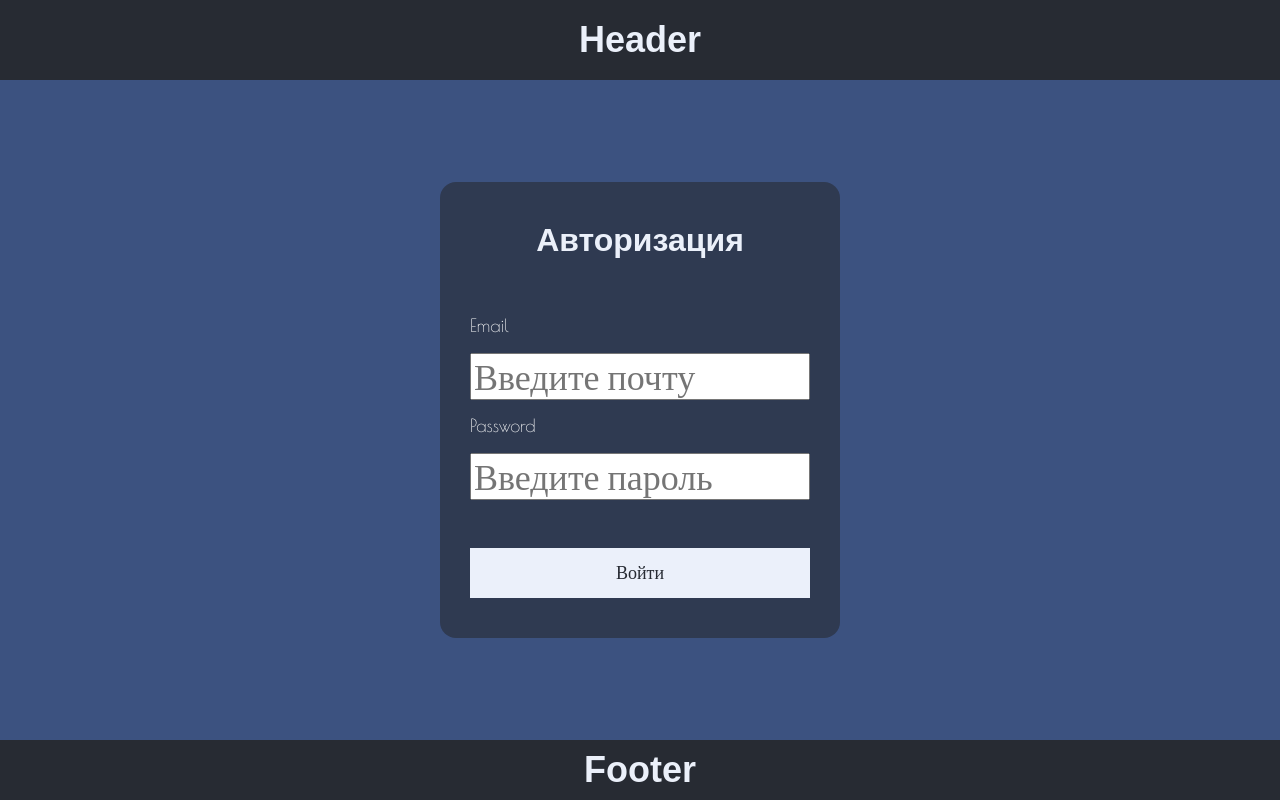
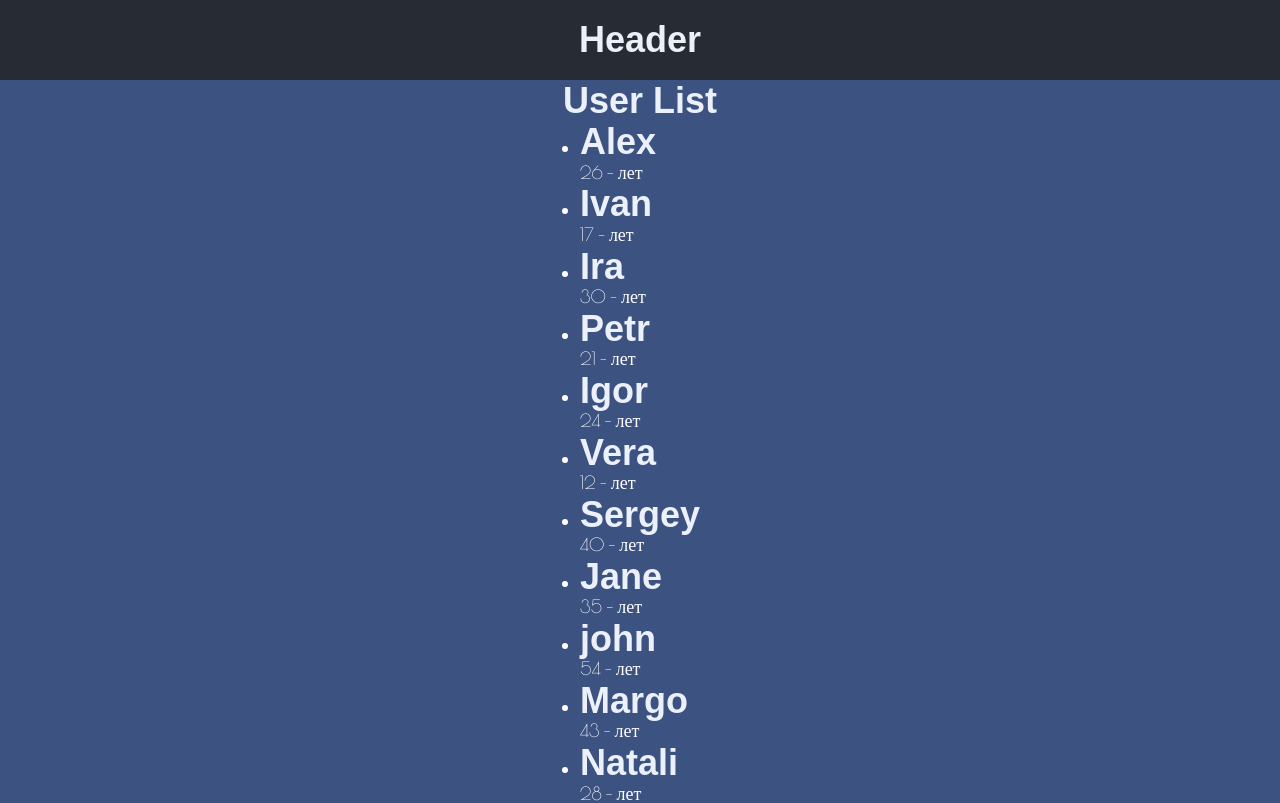
Before and after one commit to ukonsas28/react_course_2022, a React (Create React App) app: page / in a window 1280 px wide. Shown: the top 803 px of the page. Built offline with nearby package versions, Linux system fonts and the light colour scheme; a web font is replaced by a local one.

Commit message:
list example

```diff
--- a/src/App.tsx
+++ b/src/App.tsx
@@ -1,14 +1,14 @@
 import React from 'react';
-// import MainContainer from './containers/MainContainer';
+import MainContainer from './containers/MainContainer';
 // import RegistrationContainer from './containers/RegistrationContainer';
-import AuthContainer from './containers/AuthContainer';
+// import AuthContainer from './containers/AuthContainer';
 
 const App = () => {
   console.log('APP => start');
   return (
     <>
-      {/* <MainContainer /> */}
-      <AuthContainer />
+      <MainContainer />
+      {/* <AuthContainer /> */}
       {/* <RegistrationContainer /> */}
     </>
   );
--- /dev/null
+++ b/src/components/pages/MainPage/UserList/UserListItem/index.tsx
@@ -0,0 +1,15 @@
+import React from 'react';
+
+type UserListItemPropsType = {
+  name: string;
+  age: string;
+};
+
+const UserListItem = ({ name, age }: UserListItemPropsType) => (
+  <li>
+    <h3>{name}</h3>
+    <p>{`${age} - лет`}</p>
+  </li>
+);
+
+export default UserListItem;
--- /dev/null
+++ b/src/components/pages/MainPage/UserList/index.tsx
@@ -0,0 +1,15 @@
+import React from 'react';
+import UserListItem from './UserListItem';
+
+type UserListPropsType = {
+  data: { id: number; name: string; age: string }[];
+};
+const UserList = ({ data }: UserListPropsType) => (
+  <ul>
+    {data.map((el) => (
+      <UserListItem key={el.id} name={el.name} age={el.age} />
+    ))}
+  </ul>
+);
+
+export default UserList;
--- a/src/components/pages/MainPage/index.tsx
+++ b/src/components/pages/MainPage/index.tsx
@@ -1,9 +1,12 @@
 import React from 'react';
 import PageWrapper from '../../common/PageWrapper';
+import { data } from '../../../helpers';
+import UserList from './UserList';
 
 const MainPage = () => (
   <PageWrapper>
-    <h1>Main content</h1>
+    <h1>User List</h1>
+    <UserList data={data} />
   </PageWrapper>
 );
 
```
